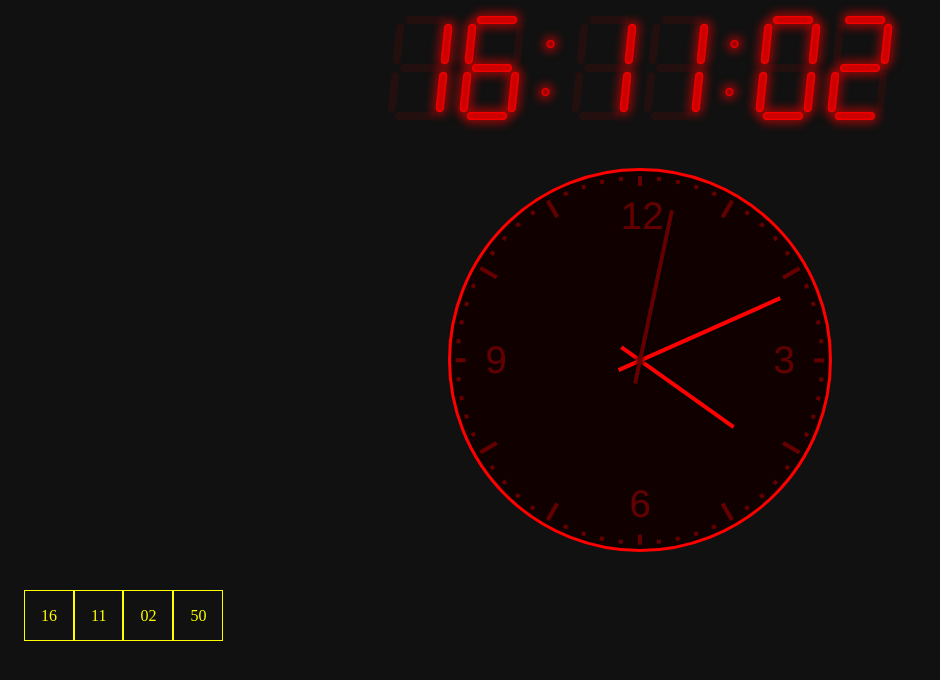
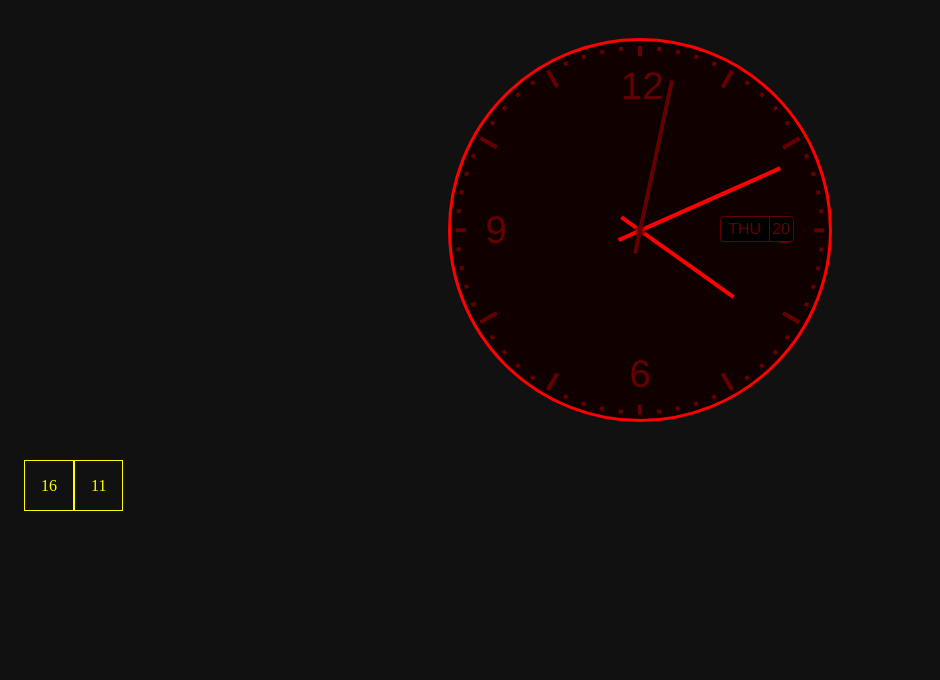
Before and after one commit to mennovanslooten/clock-app, an Angular app: page / in a window 1280 px wide. Shown: the top 680 px of the page, without its empty margins (0-940 px from the left). Built offline with nearby package versions, Linux system fonts and the light colour scheme.

Commit message:
Switched to Rx observable in stead of subject

```diff
--- a/package.json
+++ b/package.json
@@ -35,9 +35,9 @@
     "karma": "~1.4.1",
     "karma-chrome-launcher": "~2.0.0",
     "karma-cli": "~1.0.1",
+    "karma-coverage-istanbul-reporter": "^0.2.0",
     "karma-jasmine": "~1.1.0",
     "karma-jasmine-html-reporter": "^0.2.2",
-    "karma-coverage-istanbul-reporter": "^0.2.0",
     "protractor": "~5.1.0",
     "ts-node": "~2.0.0",
     "tslint": "~4.5.0",
--- a/src/app/analog-clock/analog-clock.component.html
+++ b/src/app/analog-clock/analog-clock.component.html
@@ -22,4 +22,10 @@
   <div class="clock-hand-minutes--{{timeService.minutesStream | async}}"></div>
   <div class="clock-hand-seconds--{{timeService.secondsStream | async}}"></div>
 
+  <div class="clock-date">
+    <div class="clock-date-name">{{timeService.daysStream | async}}</div>
+     <div class="clock-date-date">{{timeService.datesStream | async}}</div>
+    <!-- <div class="clock-date-date">24</div> -->
+  </div>
+
 </div>
--- a/src/app/analog-clock/analog-clock.component.scss
+++ b/src/app/analog-clock/analog-clock.component.scss
@@ -6,6 +6,7 @@
 $size: 1.5vw;
 
 .analog-clock {
+  font-family: Helvetica, Arial, sans-serif;
   width: 20 * $size;
   height: 20 * $size;
   position: relative;
@@ -29,6 +30,7 @@ $size: 1.5vw;
   top: 4 * $size;
   transform-origin: .1 * $size 6 * $size;
   box-shadow: 0 0 .2 * $size black;
+  z-index: 1;
 }
 
 [class^="clock-hand-minutes"] {
@@ -40,6 +42,7 @@ $size: 1.5vw;
   top: 2 * $size;
   transform-origin: .1 * $size 8 * $size;
   box-shadow: 0 0 .2 * $size black;
+  z-index: 2;
   /* transition: transform .5s linear; */
 }
 
@@ -52,6 +55,7 @@ $size: 1.5vw;
   top: 2 * $size;
   transform-origin: .1 * $size 8 * $size;
   box-shadow: 0 0 .2 * $size black;
+  z-index: 3;
   /*transition: transform .05s linear; */
 }
 
@@ -65,7 +69,6 @@ $size: 1.5vw;
 }
 
 [class^="clock-face-number"] {
-  font-family: Helvetica, Arial, sans-serif;
   font-size: 2 * $size;
   position: absolute;
   width: 2 * $size;
@@ -90,6 +93,33 @@ $size: 1.5vw;
 
 }
 
+.clock-date {
+  position: absolute;
+  top: 9.25 * $size;
+  right: 2 * $size;
+  background: black;
+  border: .1 * $size solid #600;
+  border-radius: .2 * $size;
+  color: #600;
+  // width: 4 * $size;
+  display: flex;
+  line-height: 1.25 * $size;
+  z-index: 0;
+
+  div {
+    text-align: center;
+  }
+
+  .clock-date-name {
+    width: 2.5 * $size;
+    text-transform: uppercase;
+  }
+
+  .clock-date-date {
+    width: 1.25 * $size;
+    border-left: .1 * $size solid #600;
+  }
+}
 
 .graduation-large {
   height: .5 * $size;
--- a/src/app/app.component.html
+++ b/src/app/app.component.html
@@ -1,4 +1,4 @@
 
-<app-digital-clock></app-digital-clock>
+<!-- <app-digital-clock></app-digital-clock> -->
 <app-analog-clock></app-analog-clock>
 <app-text-clock></app-text-clock>
--- a/src/app/digital-clock/digital-clock.component.html
+++ b/src/app/digital-clock/digital-clock.component.html
@@ -1,7 +1,7 @@
 <div class="digital-clock">
   <app-digital-clock-digit [digit]="timeService.hoursStream | async"></app-digital-clock-digit>
-  <div class="digital-clock-separator" [class.digital-clock-separator--off]="seconds % 2"></div>
+  <div class="digital-clock-separator" [class.digital-clock-separator--off]="(timeService.secondsStream | async) % 2"></div>
   <app-digital-clock-digit [digit]="timeService.minutesStream | async"></app-digital-clock-digit>
-  <div class="digital-clock-separator" [class.digital-clock-separator--off]="seconds % 2"></div>
+  <div class="digital-clock-separator" [class.digital-clock-separator--off]="(timeService.secondsStream | async) % 2"></div>
   <app-digital-clock-digit [digit]="timeService.secondsStream | async"></app-digital-clock-digit>
 </div>
--- a/src/app/digital-clock/digital-clock.component.ts
+++ b/src/app/digital-clock/digital-clock.component.ts
@@ -9,14 +9,6 @@ import { TimeService } from '../time.service';
 })
 
 export class DigitalClockComponent {
-  seconds: number;
-
   constructor(public timeService: TimeService) {
-
-    timeService.secondsStream.subscribe((seconds: number) => {
-      this.seconds = seconds;
-    });
-
   }
-
 }
--- a/src/app/text-clock/text-clock.component.html
+++ b/src/app/text-clock/text-clock.component.html
@@ -1,6 +1,6 @@
 <div class="text-clock">
   <span>{{timeService.hoursStream | async | number:'2.0-0'}}</span>
   <span>{{timeService.minutesStream | async | number:'2.0-0'}}</span>
-  <span>{{timeService.secondsStream | async | number:'2.0-0'}}</span>
-  <span>{{timeService.centisecondsStream | async | number:'2.0-0'}}</span>
+<!-- <span>{{timeService.secondsStream | async | number:'2.0-0'}}</span>
+  <span>{{timeService.centisecondsStream | async | number:'2.0-0'}}</span> -->
 </div>
--- a/src/app/text-clock/text-clock.component.ts
+++ b/src/app/text-clock/text-clock.component.ts
@@ -10,6 +10,9 @@ import { TimeService } from '../time.service';
 export class TextClockComponent {
 
   constructor(public timeService: TimeService) {
+    // timeService.hoursStream.subscribe((h) => console.log('hours', h));
+    // timeService.minutesStream.subscribe((h) => console.log('minutes', h));
+    // timeService.secondsStream.subscribe((h) => console.log('seconds', h));
   }
 
 }
--- a/src/app/time.service.ts
+++ b/src/app/time.service.ts
@@ -1,31 +1,53 @@
 import { Injectable } from '@angular/core';
-import { Subject } from 'rxjs/Rx';
+import { Subject, Observable } from 'rxjs/Rx';
 
 let timeServiceInstance = null;
-
-
 
 @Injectable()
 export class TimeService {
 
-  timeStream = new Subject<any>();
-  timeout: number;
-  tickDelay = 30; // Milliseconds
+  tickDelay = 1000 / 30; // Milliseconds
+  visibilityStream = Observable.fromEvent(document, 'visibilitychange')
+    .map(() => document.visibilityState === 'visible')
+    .startWith(true);
 
-  centisecondsStream = this.timeStream.map((date: Date): number => {
-    return Math.floor(date.getMilliseconds() / 10);
-  });
+  // Only emit timeStream while document is visible
+  timeStream = Observable.interval(this.tickDelay) // emits tick
+    .withLatestFrom(this.visibilityStream) // emits [tick, isVisble]
+    .filter(([, b]) => b) // emits [tick, isVisbible] when isVisible === true
+    .map(() => new Date) // emits Date when isVisible === true
+    .share();
 
-  secondsStream = this.timeStream.map((date: Date): number => {
-    return date.getSeconds();
-  }).distinctUntilChanged();
+  centisecondsStream = this.timeStream
+    .map((date: Date): number => {
+      return Math.floor(date.getMilliseconds() / 10);
+    });
 
-  minutesStream = this.timeStream.map((date: Date): number => {
-    return date.getMinutes();
-  }).distinctUntilChanged();
+  secondsStream = this.timeStream
+    .map((date: Date): number => date.getSeconds())
+    .distinctUntilChanged();
 
-  hoursStream = this.timeStream.map((date: Date): number => {
-    return date.getHours();
+  minutesStream = this.timeStream
+    .map((date: Date): number => date.getMinutes())
+    .distinctUntilChanged();
+
+  hoursStream = this.timeStream
+    .map((date: Date): number => date.getHours())
+    .distinctUntilChanged();
+
+  datesStream = this.timeStream
+    .map((date: Date): number => date.getDate())
+    .distinctUntilChanged();
+
+  daysStream = this.timeStream.map((date: Date): string => {
+    var dayNamesShort = ['Sun', 'Mon', 'Tue', 'Wed', 'Thu', 'Fri', 'Sat'];
+    var dayNamesLong = ['Sunday', 'Monday', 'Tuesday', 'Wednesday', 'Thursday', 'Friday', 'Saturday'];
+    var dayIndex = date.getDay();
+    return dayNamesShort[dayIndex];
+    // return {
+    //   dayNameShort: dayNamesShort[dayIndex],
+    //   dayNameLong: dayNamesLong[dayIndex],
+    // };
   }).distinctUntilChanged();
 
   startDate = new Date();
@@ -35,25 +57,7 @@ export class TimeService {
       return timeServiceInstance;
     }
 
-    document.addEventListener('visibilitychange', this.toggleTimer.bind(this), false);
-
-    this.toggleTimer();
-
     timeServiceInstance = this;
   }
 
-  private toggleTimer(): void {
-    if (document.hidden) {
-      clearTimeout(this.timeout);
-    } else {
-      this.updateTime();
-    }
-  }
-
-  private updateTime(): void {
-    this.timeStream.next(new Date());
-    this.timeout = setTimeout(this.updateTime.bind(this), this.tickDelay);
-    // requestAnimationFrame(this.updateRealTime.bind(this));
-  }
-
 }
```
Also changed, not shown: 1 other file (tests, documents, lock files or other folders).
